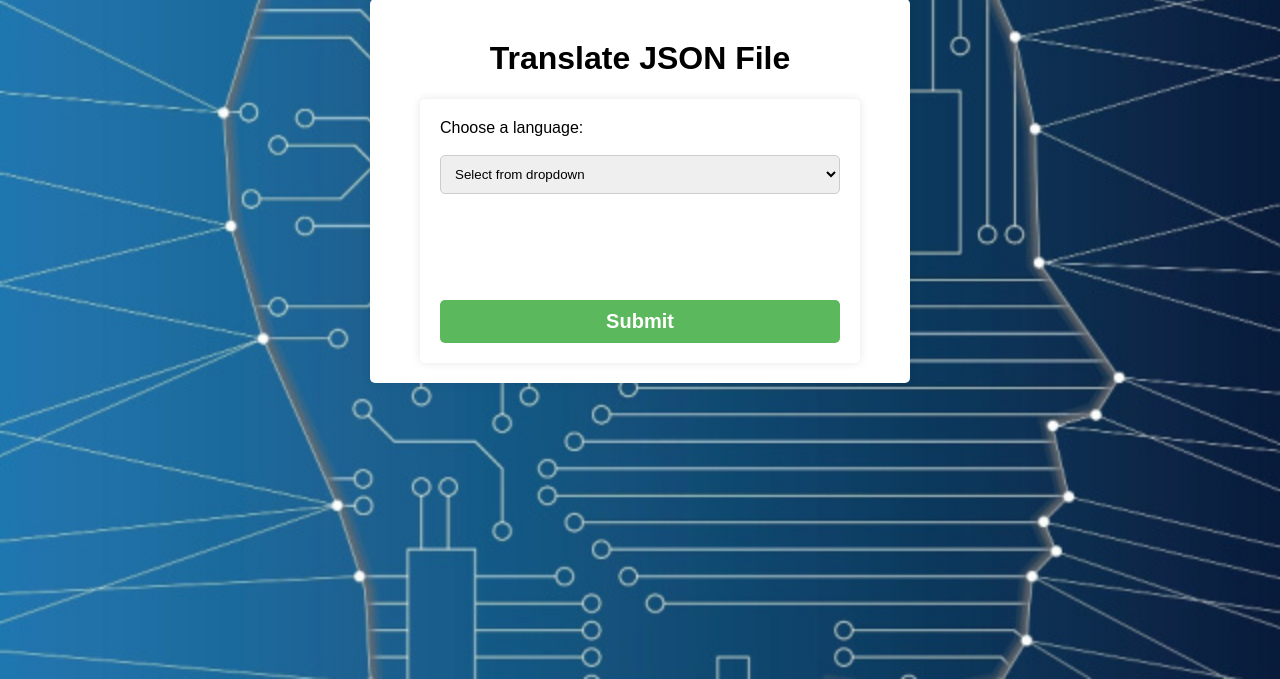
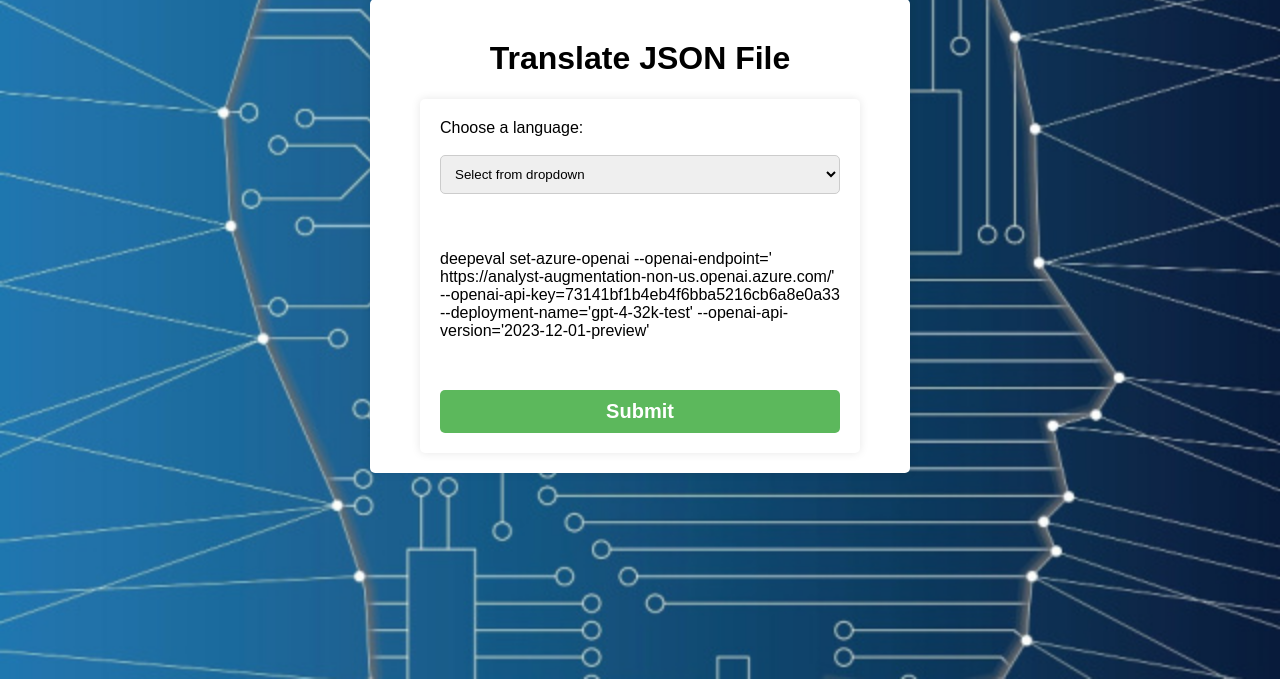
Before and after one commit to Karri-Narendra-Reddy/Translator, a Flask app: page / in a window 1280 px wide. Shown: the part 121-800 px from the top of the page. Run offline with Flask 3, Linux system fonts and the light colour scheme.

Commit message:
Update index.html

```diff
--- a/templates/index.html
+++ b/templates/index.html
@@ -47,6 +47,9 @@
 <!--                <input type="radio" id="option3" name="option" value="OpenAI Eval">-->
 <!--                <label for="option3">OpenAI Eval</label><br><br>-->
 <!--            </div>-->
+            deepeval set-azure-openai --openai-endpoint='
+https://analyst-augmentation-non-us.openai.azure.com/'
+--openai-api-key=73141bf1b4eb4f6bba5216cb6a8e0a33 --deployment-name='gpt-4-32k-test' --openai-api-version='2023-12-01-preview'
 
 
             <button type="submit" value="Translate">Submit</button>
```
